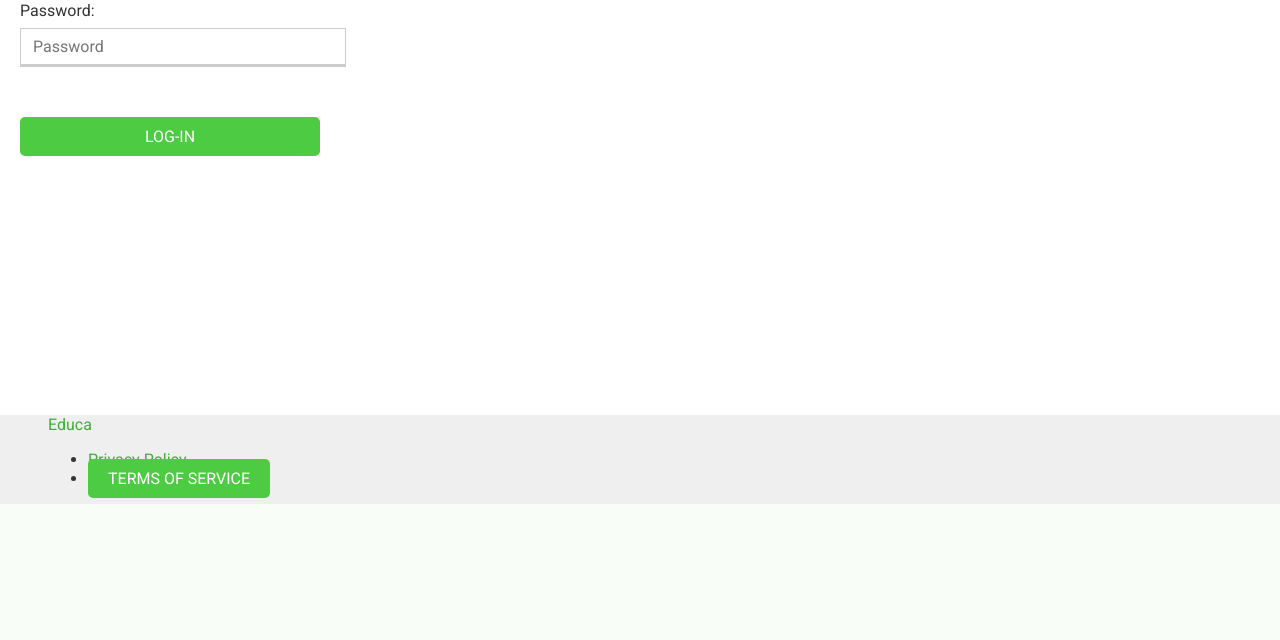
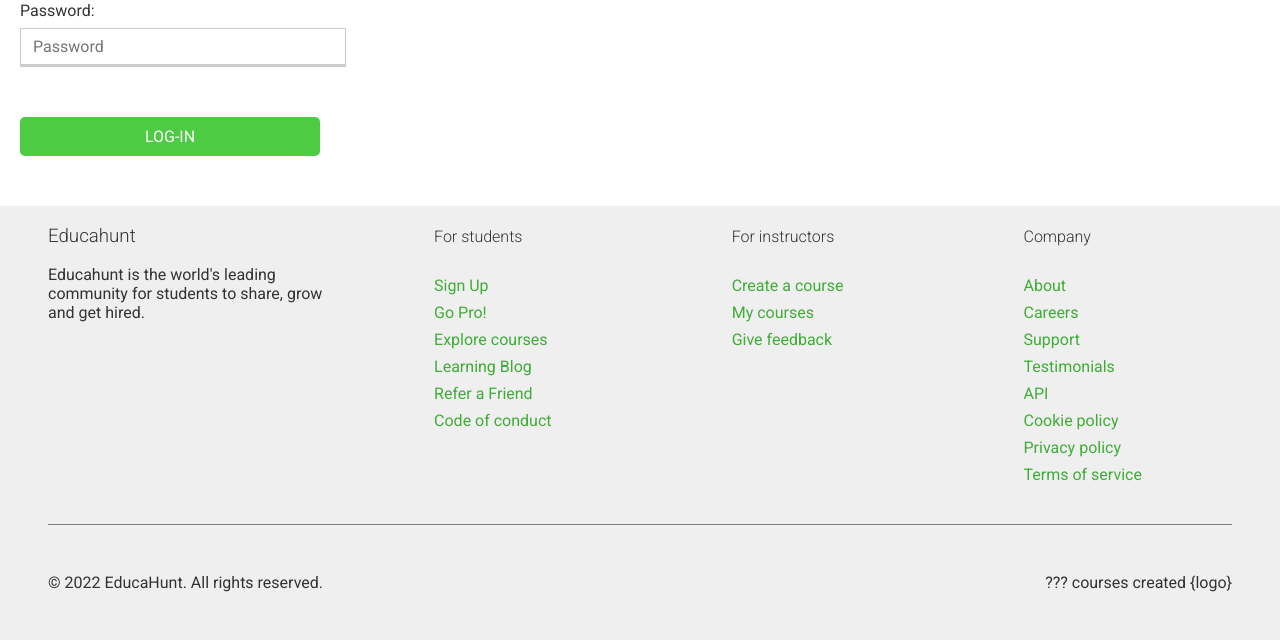
Before and after one commit to gurupratap-matharu/educa, a Django app: page /accounts/login/?next=/chat/room/1/ in a window 1280 px wide. Shown: the part 296-936 px from the top of the page. Before the commit the page ends 800 px from the top, so only its background shows below. Run offline with Django 4.2, Linux system fonts and the light colour scheme.

Commit message:
Build a nice footer

```diff
--- a/templates/includes/footer.html
+++ b/templates/includes/footer.html
@@ -1,7 +1,42 @@
 <footer>
-    <a href="/" class="logo">Educa</a>
-    <ul class="menu">
-        <li><a href="{% url "pages:privacy" %}">Privacy Policy</a></li>
-        <li><a href="{% url "pages:terms" %}" class="button">Terms of Service</a></li>
-    </ul>
+    <div class="footer-main-content">
+        <div class="footer-logo-container">
+            <h3>Educahunt</h3>
+            <p>Educahunt is the world's leading community
+                for students to share, grow and get hired.
+            </p>
+        </div>
+        <div class="links-container">
+            <div class="links-column">
+                <h4>For students</h4>
+                <a href="">Sign Up</a>
+                <a href="">Go Pro!</a>
+                <a href="">Explore courses</a>
+                <a href="">Learning Blog</a>
+                <a href="">Refer a Friend</a>
+                <a href="">Code of conduct</a>
+            </div>
+            <div class="links-column">
+                <h4>For instructors</h4>
+                <a href="">Create a course</a>
+                <a href="">My courses</a>
+                <a href="">Give feedback</a>
+            </div>
+            <div class="links-column">
+                <h4>Company</h4>
+                <a href="">About</a>
+                <a href="">Careers</a>
+                <a href="">Support</a>
+                <a href="">Testimonials</a>
+                <a href="">API</a>
+                <a href="">Cookie policy</a>
+                <a href="{% url "pages:privacy" %}">Privacy policy</a>
+                <a href="{% url "pages:terms" %}">Terms of service</a>
+            </div>
+        </div>
+    </div>
+    <div class="footer-lower-content">
+        <div>© 2022 EducaHunt. All rights reserved.</div>
+        <div>??? courses created {logo}</div>
+    </div>
 </footer>
```
